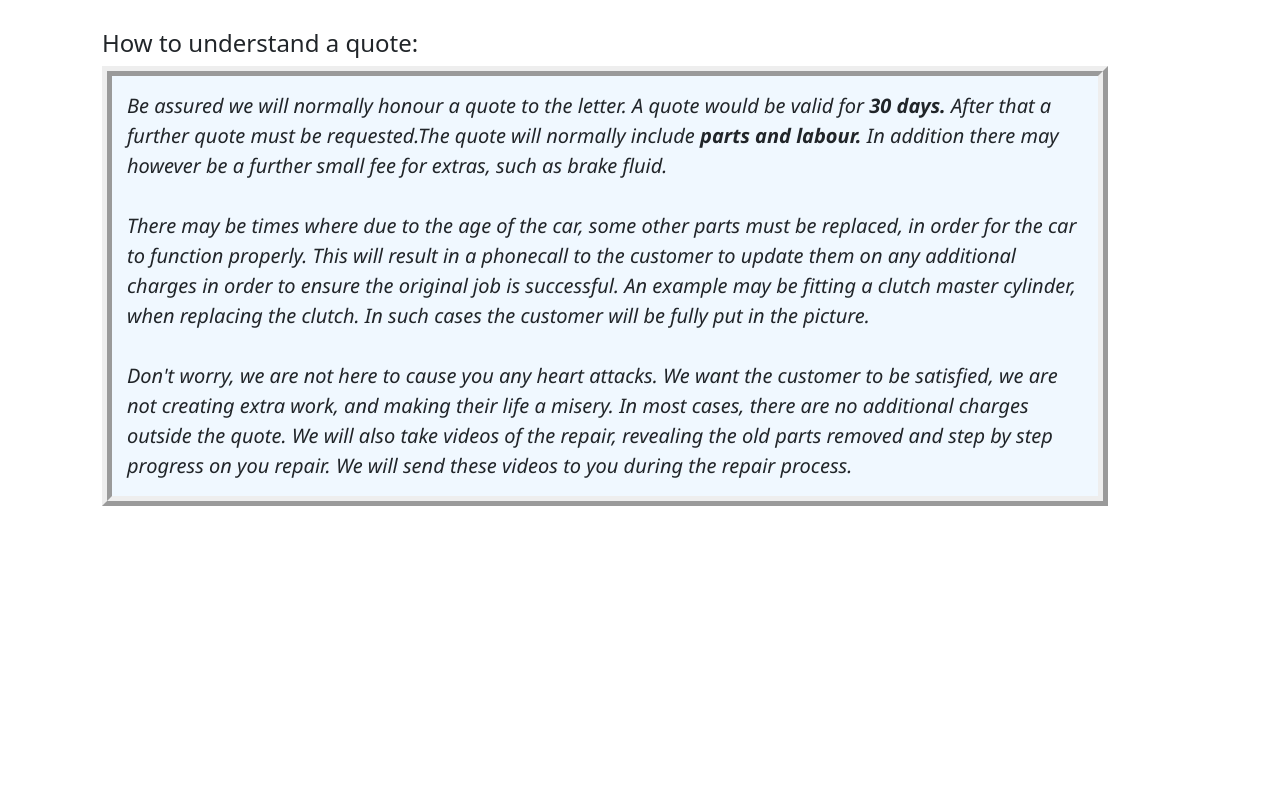
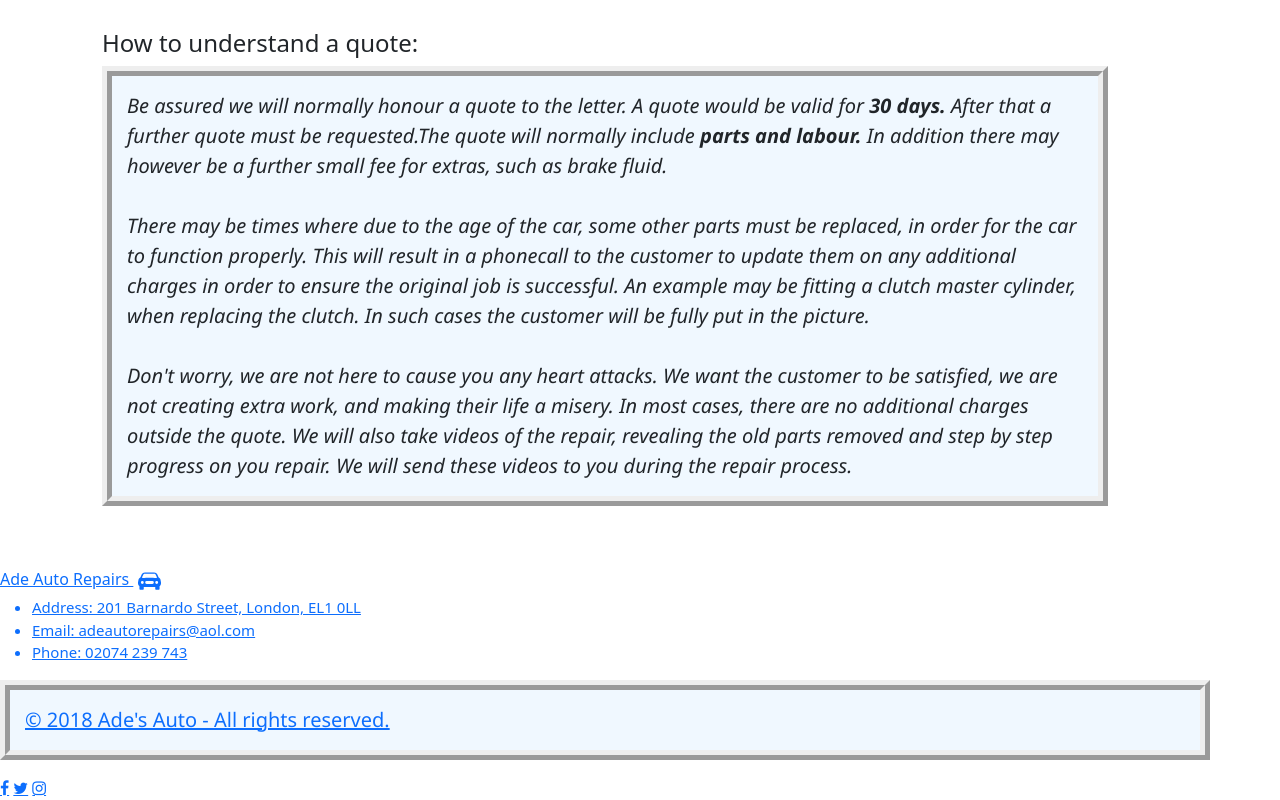
Before and after one commit to Madeadezign864/CarRepairGarage, a plain HTML site: page Quotation.html in a window 1280 px wide. Shown: the part 1026-1826 px from the top of the page. Before the commit the page ends 1568 px from the top, so only its background shows below. Drawn offline with nearby package versions, Linux system fonts and the light colour scheme.

Commit message:
Update Quotation.html
new footer page added

```diff
--- a/Quotation.html
+++ b/Quotation.html
@@ -6,12 +6,13 @@
      <link rel="stylesheet" href="styleQuote.css">
     <link href="https://cdn.jsdelivr.net/npm/bootstrap@5.3.6/dist/css/bootstrap.min.css" rel="stylesheet" integrity="sha384-4Q6Gf2aSP4eDXB8Miphtr37CMZZQ5oXLH2yaXMJ2w8e2ZtHTl7GptT4jmndRuHDT"
      crossorigin="anonymous">
+      <link rel="stylesheet" href="https://cdnjs.cloudflare.com/ajax/libs/font-awesome/4.7.0/css/font-awesome.min.css">
     <title>Quotation</title>
 </head>
 <body>
  <nav class="navbar navbar-expand-lg bg-body-tertiary">
     <div class="container-fluid">
-        <a class="navbar-brand" href="About.html"> Ade Auto Repairs<svg xmlns="http://www.w3.org/2000/svg" width="28" height="30"
+        <a class="navbar-brand" href="About.html"> <img src="./images/Ade Auto Repairs white.png" width="170" height="60"
           fill="currentColor" class="bi bi-car-front-fill" viewBox="0 0 16 16">
   <path d="M2.52 3.515A2.5 2.5 0 0 1 4.82 2h6.362c1 0 1.904.596 2.298 1.515l.792 1.848c.075.175.21.319.38.404.5.25.855.715.965 1.262l.335 1.679q.05.242.049.49v.413c0 .814-.39 1.543-1 1.997V13.5a.5.5 0 0 1-.5.5h-2a.5.5 0 0 1-.5-.5v-1.338c-1.292.048-2.745.088-4 .088s-2.708-.04-4-.088V13.5a.5.5 0 0 1-.5.5h-2a.5.5 0 0 1-.5-.5v-1.892c-.61-.454-1-1.183-1-1.997v-.413a2.5 2.5 0 0 1 .049-.49l.335-1.68c.11-.546.465-1.012.964-1.261a.8.8 0 0 0 .381-.404l.792-1.848ZM3 10a1 1 0 1 0 0-2 1 1 0 0 0 0 2m10 0a1 1 0 1 0 0-2 1 1 0 0 0 0 2M6 8a1 1 0 0 0 0 2h4a1 1 0 1 0 0-2zM2.906 5.189a.51.51 0 0 0 .497.731c.91-.073 3.35-.17 4.597-.17s3.688.097 4.597.17a.51.51 0 0 0 .497-.731l-.956-1.913A.5.5 0 0 0 11.691 3H4.309a.5.5 0 0 0-.447.276L2.906 5.19Z"/>
 </svg>
@@ -50,24 +51,30 @@
         <img src="./images/diagnostics.jpg"  class="img-responsive centre-block1" alt="mechanic diagnosing engine with meter">
         </div>
 
-        <div class="col-md-4">
+         <div class="col-md-4">
             <h2 id="form-heading"> Request Quote </h2><br>
                   <form action="https://formspree.io/f/xnnjwaee" method="POST">
                     <div class="col-md-2"></div>
                      <input type="text" name="registration" placeholder="Car registration "autocomplete="off"required><br>
                    <div class="invalid-feedback">Please enter your registration number</div>
+
                    <div class="col-md-2"></div>
                     <input type="text" name="make" placeholder="Car make"autocomplete="off"required><br>
                    <div class="invalid-feedback">Please enter the make of your car</div>
+
                    <div class="col-md-2"></div> <input type="text" name="model" placeholder="Car model"autocomplete="off"required><br>
                    <div class="invalid-feedback">Please enter the model of your car</div>
+
                     <div class="col-md-2"></div> <input type="text" name="model" placeholder="Fuel type"autocomplete="off"required><br>
                    <div class="invalid-feedback">Please enter the model of your car</div>
+
                     <div class="col-md-2"></div> <input type="text" name="model" placeholder="Manual/auto "autocomplete="off"required><br>
                    <div class="invalid-feedback">Please enter the model of your car</div>
-                   <div class="col-md-2"></div>
+
+
                    <div class="col-md-2"></div> <input type="text" name="year" placeholder="Car year "autocomplete="off"required><br>
                    <div class="invalid-feedback">Please enter the year of your car</div>
+
                    <div class="col-md-2"></div>
                   <input type="text" name="First" placeholder="First Name"autocomplete="off"required>
                    <div class="invalid-feedback">Please enter your first name</div>
@@ -85,14 +92,12 @@
                  <div class="invalid-feedback">Please enter some details about your repairs</div>
                  <br><br>
 
-
     <div class="col-md-12 col-sm-12 col-xsm-12" class="form-check">
       <input class="form-check-input" type="checkbox" value="" id="invalidCheck" required />
       <label class="form-check-label" for="invalidCheck"> I have read: 'How to understand a quote'  </label>
       <div class="invalid-feedback">You must agree before submitting.</div>
     </div>
  <br>
-
      <button type="submit" class="btn btn-primary" id="liveToastBtn">Request Quote</button>
 <div class="toast-container position-fixed bottom-0 start-0 p-6">
   <div class="toast" id="liveToast" role="alert" aria-live="assertive" aria-atomic="true">
@@ -120,9 +125,6 @@
         </div>
     </div>
 
-
-
-
 <script>
 document.addEventListener("DOMContentLoaded", function () {
   const form = document.querySelector("form");
@@ -146,13 +148,6 @@ document.addEventListener("DOMContentLoaded", function () {
   });
 });
 </script>
-
-
-
-
-
-
-
         <div class="container">
             <div class="row second-row">
               <div class="col-sm-12 col-xsm-12 col-md-8">
@@ -179,12 +174,22 @@ document.addEventListener("DOMContentLoaded", function () {
               </div>
             </div>
         </div>
-
-
-
-
-
-
+<footer id="address">
+<div class="footer-column"><br>
+<a class="nav-footer" href="#"> Ade Auto Repairs  <svg xmlns="http://www.w3.org/2000/svg" width="28" height="30" fill="currentColor" class="bi bi-car-front-fill" viewBox="0 0 16 16">
+ <path d="M2.52 3.515A2.5 2.5 0 0 1 4.82 2h6.362c1 0 1.904.596 2.298 1.515l.792 1.848c.075.175.21.319.38.404.5.25.855.715.965 1.262l.335 1.679q.05.242.049.49v.413c0 .814-.39 1.543-1 1.997V13.5a.5.5 0 0 1-.5.5h-2a.5.5 0 0 1-.5-.5v-1.338c-1.292.048-2.745.088-4 .088s-2.708-.04-4-.088V13.5a.5.5 0 0 1-.5.5h-2a.5.5 0 0 1-.5-.5v-1.892c-.61-.454-1-1.183-1-1.997v-.413a2.5 2.5 0 0 1 .049-.49l.335-1.68c.11-.546.465-1.012.964-1.261a.8.8 0 0 0 .381-.404l.792-1.848ZM3 10a1 1 0 1 0 0-2 1 1 0 0 0 0 2m10 0a1 1 0 1 0 0-2 1 1 0 0 0 0 2M6 8a1 1 0 0 0 0 2h4a1 1 0 1 0 0-2zM2.906 5.189a.51.51 0 0 0 .497.731c.91-.073 3.35-.17 4.597-.17s3.688.097 4.597.17a.51.51 0 0 0 .497-.731l-.956-1.913A.5.5 0 0 0 11.691 3H4.309a.5.5 0 0 0-.447.276L2.906 5.19Z">
+</svg>
+                <ul id="dots">
+                    <li style="font-size: 15px;">Address: 201 Barnardo Street, London, EL1 0LL</li>
+                    <li style="font-size: 15px;">Email: adeautorepairs@aol.com</li>
+                    <li style="font-size: 15px;">Phone: 02074 239 743 </li>
+                </ul>
+                 <p>© 2018 Ade's Auto - All rights reserved.</p>
+                 <a href="https://www.facebook.com/adeautorepairs/?locale=en_GB" class="fa fa-facebook"></a>
+                 <a href="https://x.com/ade_auto68222"  class= "fa fa-twitter"></a>
+                 <a href="https://www.instagram.com/adeauto_repairs/" class="fa fa-instagram"></a>
+            </div>
+          </footer>
 
         <script src="https://cdn.jsdelivr.net/npm/bootstrap@5.3.3/dist/js/bootstrap.bundle.min.js" integrity="sha384-YvpcrYf0tY3lHB60NNkmXc5s9fDVZLESaAA55NDzOxhy9GkcIdslK1eN7N6jIeHz" crossorigin="anonymous"></script>
 
```
